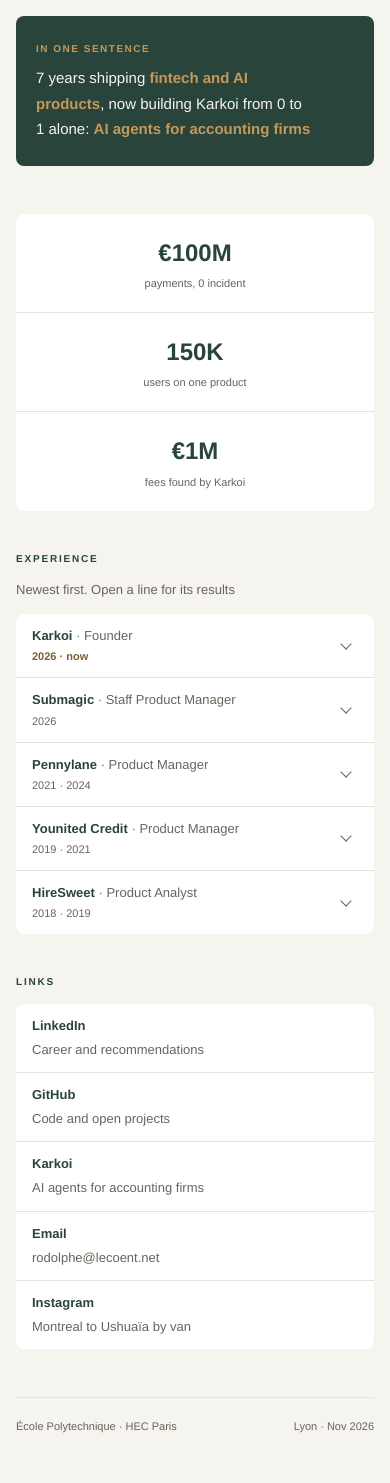
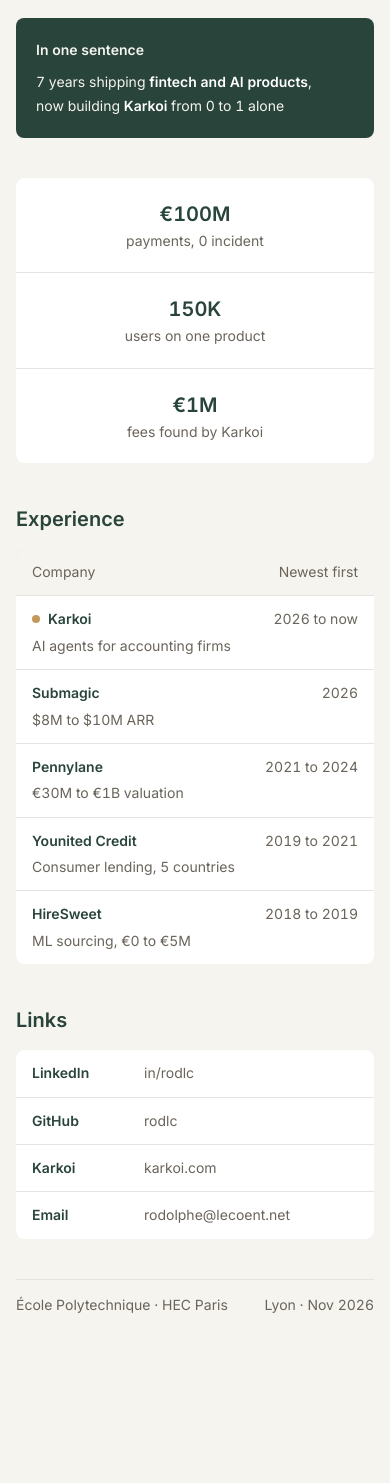
Before and after one commit to rodlc/profile, a plain HTML site: page index.html in a window 390 px wide. Shown: the part 108-1591 px from the top of the page. After the commit the page ends 1472 px from the top, so only its background shows below. Drawn offline with Linux system fonts and the light colour scheme.

Commit message:
Profile: Scorecard per the artifact design system

```diff
--- a/index.html
+++ b/index.html
@@ -5,76 +5,67 @@
 <meta name="viewport" content="width=device-width, initial-scale=1, viewport-fit=cover">
 <title>Rodolphe Le Coent</title>
 <meta name="description" content="Staff Product Manager and founder of Karkoi. Fintech and AI products at Pennylane, Younited Credit and Submagic">
+<link rel="preconnect" href="https://fonts.googleapis.com">
+<link rel="preconnect" href="https://fonts.gstatic.com" crossorigin>
+<link href="https://fonts.googleapis.com/css2?family=Inter:wght@400;600&display=swap" rel="stylesheet">
 <style>
-/* Layout: scorecard stack on lin, 640px, grège 1px separators, experience rows unfold into their key results. Karkoi palette, light only by design */
+/* Layout: Scorecard stack on lin, 640px, grège 1px separators, one component per section. Karkoi palette, light only by design */
 :root {
-  --sauge: #29443A; --sauge-tint: #EEF3EF; --ocre: #C4985A; --ocre-dark: #7D5E33;
-  --encre: #1A1A18; --taupe: #6A645B; --grege: #E6E3DE; --lin: #F5F4EF; --white: #FFFFFF;
   color-scheme: light;
+  --sauge: #29443A; --sauge-tint: #EEF3EF; --ocre: #C4985A;
+  --encre: #1A1A18; --taupe: #6A645B; --grege: #E6E3DE;
+  --lin: #F5F4EF; --white: #FFFFFF;
 }
 * { margin: 0; padding: 0; box-sizing: border-box; }
-body { font-family: 'Avenir Next', 'Avenir', 'Helvetica Neue', 'Segoe UI', sans-serif; background: var(--lin); color: var(--encre); line-height: 1.55; font-size: 13px; -webkit-font-smoothing: antialiased; }
+body { background: var(--lin); color: var(--encre); font: 400 14px/1.6 'Inter', system-ui, sans-serif; font-variant-numeric: tabular-nums; -webkit-font-smoothing: antialiased; }
 a { color: inherit; text-decoration: none; }
-a:focus-visible, summary:focus-visible { outline: 2px solid var(--ocre); outline-offset: 2px; }
-.page { max-width: 640px; margin: 0 auto; padding-inline: max(28px, env(safe-area-inset-left, 0px)) max(28px, env(safe-area-inset-right, 0px)); padding-block: 56px 72px; }
+a:focus-visible { outline: 2px solid var(--ocre); outline-offset: 2px; }
 
-.header { display: grid; grid-template-columns: 56px 1fr; gap: 16px; align-items: center; margin-bottom: 28px; }
-.photo { width: 56px; height: 56px; border-radius: 99px; object-fit: cover; display: block; }
-.logo { font-size: 24px; font-weight: 700; color: var(--sauge); letter-spacing: -0.02em; margin-bottom: 4px; }
-.tagline { font-size: 15px; color: var(--taupe); }
+.page { max-width: 640px; margin: 0 auto; padding-inline: max(28px, env(safe-area-inset-left, 0px)) max(28px, env(safe-area-inset-right, 0px)); padding-block: 56px 72px; display: flex; flex-direction: column; gap: 40px; }
 
-.pitch { background: var(--sauge); color: var(--lin); padding: 28px 32px; border-radius: 8px; margin-bottom: 48px; font-size: 15px; line-height: 1.7; text-wrap: balance; }
-.pitch strong { color: var(--ocre); font-weight: 600; }
-.pitch .label { display: block; font-size: 10px; font-weight: 600; letter-spacing: 1.5px; text-transform: uppercase; color: var(--ocre); margin-bottom: 8px; }
+.header { display: flex; align-items: center; gap: 16px; }
+.photo { width: 48px; height: 48px; border-radius: 99px; object-fit: cover; display: block; flex: none; }
+.logo { font-size: 20px; font-weight: 600; color: var(--sauge); }
+.tagline { color: var(--taupe); }
 
-.s { margin-bottom: 40px; display: flex; flex-direction: column; gap: 14px; min-width: 0; }
-.s-title { font-size: 10px; font-weight: 700; letter-spacing: 1.8px; text-transform: uppercase; color: var(--sauge); }
-.lead { font-size: 13px; color: var(--taupe); }
+.pitch { background: var(--sauge); color: var(--lin); border-radius: 8px; padding: 24px 28px; line-height: 1.7; text-wrap: balance; }
+.pitch .label { display: block; font-weight: 600; margin-bottom: 8px; }
+.pitch strong { color: var(--white); font-weight: 600; }
 
 .box { display: grid; gap: 1px; background: var(--grege); border-radius: 8px; overflow: hidden; }
 .metrics { grid-template-columns: repeat(3, 1fr); }
-.m { background: var(--white); text-align: center; padding: 20px 12px; }
-.m-val { font-size: 24px; font-weight: 700; color: var(--sauge); font-variant-numeric: tabular-nums; }
-.m-label { font-size: 11px; color: var(--taupe); margin-top: 4px; }
+.m { background: var(--white); padding: 20px 16px; text-align: center; }
+.m-val { font-size: 20px; font-weight: 600; color: var(--sauge); }
+.m-label { color: var(--taupe); }
+
+.s { display: flex; flex-direction: column; gap: 14px; min-width: 0; }
+.s-title { font-size: 20px; font-weight: 600; color: var(--sauge); }
 
 .rows { display: flex; flex-direction: column; gap: 1px; background: var(--grege); border-radius: 8px; overflow: hidden; }
-.xp { background: var(--white); }
-.xp summary { list-style: none; cursor: pointer; display: grid; grid-template-columns: 1fr auto 16px; gap: 16px; align-items: center; padding: 14px 20px; }
-.xp summary::-webkit-details-marker { display: none; }
-.xp summary:hover { background: var(--sauge-tint); }
-.xp[open] summary { background: var(--sauge-tint); }
-.xp-name { font-weight: 600; color: var(--sauge); }
-.xp-role { color: var(--taupe); }
-.xp-years { font-size: 11px; color: var(--taupe); font-variant-numeric: tabular-nums; white-space: nowrap; }
-.xp-years.now { color: var(--ocre-dark); font-weight: 600; }
-.chev { width: 8px; height: 8px; border-right: 1.5px solid var(--taupe); border-bottom: 1.5px solid var(--taupe); transform: rotate(45deg); margin-top: -4px; transition: transform .15s; }
-.xp[open] .chev { transform: rotate(-135deg); margin-top: 4px; }
-.xp-body { padding: 4px 20px 16px; display: flex; flex-direction: column; gap: 12px; }
-.xp-context { color: var(--taupe); }
-.comps { grid-template-columns: repeat(3, 1fr); }
-.comp { background: var(--white); padding: 12px 14px; display: flex; flex-direction: column; gap: 2px; min-width: 0; }
-.comp-name { font-size: 12px; font-weight: 600; color: var(--sauge); }
-.comp-val { font-size: 20px; font-weight: 700; color: var(--ocre-dark); font-variant-numeric: tabular-nums; }
-.comp-sub { font-size: 11px; color: var(--taupe); }
+.p-row { display: grid; grid-template-columns: 140px 1fr 96px; gap: 16px; align-items: baseline; background: var(--white); padding: 12px 20px; }
+.p-head { background: var(--lin); color: var(--taupe); }
+.p-name { font-weight: 600; color: var(--sauge); }
+.p-desc { color: var(--taupe); min-width: 0; }
+.p-years { text-align: right; color: var(--taupe); white-space: nowrap; }
+.p-head .p-name, .p-head .p-desc, .p-head .p-years { font-weight: 400; color: var(--taupe); }
+.dot { display: inline-block; width: 8px; height: 8px; border-radius: 99px; background: var(--ocre); margin-right: 8px; vertical-align: 1px; }
 
 .pos { display: flex; flex-direction: column; gap: 1px; background: var(--grege); border-radius: 8px; overflow: hidden; }
-.pos-item { display: grid; grid-template-columns: 180px 1fr; gap: 16px; background: var(--white); padding: 14px 20px; }
+.pos-item { display: grid; grid-template-columns: 140px 1fr; gap: 16px; background: var(--white); padding: 12px 20px; }
 .pos-item:hover { background: var(--sauge-tint); }
 .pos-name { font-weight: 600; color: var(--sauge); }
 .pos-desc { color: var(--taupe); min-width: 0; overflow-wrap: anywhere; }
 
-.footer { margin-top: 48px; padding-top: 20px; border-top: 1px solid var(--grege); font-size: 11px; color: var(--taupe); display: flex; justify-content: space-between; gap: 16px; flex-wrap: wrap; }
+.footer { display: flex; justify-content: space-between; gap: 16px; flex-wrap: wrap; color: var(--taupe); border-top: 1px solid var(--grege); padding-top: 14px; }
 
-@media (prefers-reduced-motion: reduce) { .chev { transition: none; } }
 @media (max-width: 560px) {
   .page { padding-inline: max(16px, env(safe-area-inset-left, 0px)) max(16px, env(safe-area-inset-right, 0px)); padding-block: 32px 48px; }
-  .pitch { padding: 24px 20px; }
-  .metrics, .comps { grid-template-columns: 1fr; }
-  .xp summary { grid-template-columns: 1fr 16px; gap: 2px 16px; padding: 12px 16px; }
-  .xp-years { grid-column: 1; }
-  .chev { grid-row: 1 / span 2; grid-column: 2; }
-  .xp-body { padding: 4px 16px 16px; }
-  .pos-item { grid-template-columns: 1fr; gap: 4px; padding: 12px 16px; }
+  .pitch { padding: 20px; }
+  .metrics { grid-template-columns: 1fr; }
+  .p-row { grid-template-columns: 1fr auto; gap: 4px 16px; padding: 12px 16px; }
+  .p-desc { grid-column: 1 / -1; grid-row: 2; }
+  .p-head .p-desc { display: none; }
+  .pos-item { grid-template-columns: 96px 1fr; padding: 12px 16px; }
 }
 </style>
 </head>
@@ -90,87 +81,34 @@ a:focus-visible, summary:focus-visible { outline: 2px solid var(--ocre); outline
 
   <section class="pitch">
     <span class="label">In one sentence</span>
-    7 years shipping <strong>fintech and AI products</strong>, now building Karkoi from 0 to 1 alone: <strong>AI agents for accounting firms</strong>
+    7 years shipping <strong>fintech and AI products</strong>, now building <strong>Karkoi</strong> from 0 to 1 alone
   </section>
 
-  <section class="s">
-    <div class="box metrics">
-      <div class="m"><div class="m-val">€100M</div><div class="m-label">payments, 0 incident</div></div>
-      <div class="m"><div class="m-val">150K</div><div class="m-label">users on one product</div></div>
-      <div class="m"><div class="m-val">€1M</div><div class="m-label">fees found by Karkoi</div></div>
-    </div>
+  <section class="box metrics" aria-label="Key figures">
+    <div class="m"><div class="m-val">€100M</div><div class="m-label">payments, 0 incident</div></div>
+    <div class="m"><div class="m-val">150K</div><div class="m-label">users on one product</div></div>
+    <div class="m"><div class="m-val">€1M</div><div class="m-label">fees found by Karkoi</div></div>
   </section>
 
   <section class="s">
     <h2 class="s-title">Experience</h2>
-    <div class="lead">Newest first. Open a line for its results</div>
     <div class="rows">
-      <details class="xp">
-        <summary><div><span class="xp-name">Karkoi</span> <span class="xp-role">· Founder</span></div><span class="xp-years now">2026 · now</span><span class="chev" aria-hidden="true"></span></summary>
-        <div class="xp-body">
-          <div class="xp-context">AI agents that surface advisory missions across accounting portfolios. Product and code, built alone</div>
-          <div class="box comps">
-            <div class="comp"><div class="comp-name">Detection</div><div class="comp-val">€1M</div><div class="comp-sub">fees on a 500-company pilot</div></div>
-            <div class="comp"><div class="comp-name">Categories</div><div class="comp-val">5</div><div class="comp-sub">advisory missions</div></div>
-            <div class="comp"><div class="comp-name">Harness</div><div class="comp-val">100%</div><div class="comp-sub">computations explained</div></div>
-          </div>
-        </div>
-      </details>
-      <details class="xp">
-        <summary><div><span class="xp-name">Submagic</span> <span class="xp-role">· Staff Product Manager</span></div><span class="xp-years">2026</span><span class="chev" aria-hidden="true"></span></summary>
-        <div class="xp-body">
-          <div class="xp-context">$8M to $10M ARR. AI growth experimentation from zero with Claude Code and PostHog</div>
-          <div class="box comps">
-            <div class="comp"><div class="comp-name">Paywall</div><div class="comp-val">+50%</div><div class="comp-sub">subscriptions, +30% new MRR</div></div>
-            <div class="comp"><div class="comp-name">AI onboarding</div><div class="comp-val">+30%</div><div class="comp-sub">subscriptions, +15% new MRR</div></div>
-            <div class="comp"><div class="comp-name">Credits pricing</div><div class="comp-val">+100%</div><div class="comp-sub">expansion MRR, −10% churn</div></div>
-          </div>
-        </div>
-      </details>
-      <details class="xp">
-        <summary><div><span class="xp-name">Pennylane</span> <span class="xp-role">· Product Manager</span></div><span class="xp-years">2021 · 2024</span><span class="chev" aria-hidden="true"></span></summary>
-        <div class="xp-body">
-          <div class="xp-context">€30M to €1B valuation. Among the first PMs of the financial B2B SaaS</div>
-          <div class="box comps">
-            <div class="comp"><div class="comp-name">Payment APIs</div><div class="comp-val">€100M</div><div class="comp-sub">processed, 0 incident</div></div>
-            <div class="comp"><div class="comp-name">Expenses</div><div class="comp-val">150K</div><div class="comp-sub">users, AI tagging</div></div>
-            <div class="comp"><div class="comp-name">Mobile</div><div class="comp-val">4.7★</div><div class="comp-sub">10K users, iOS and Android</div></div>
-          </div>
-        </div>
-      </details>
-      <details class="xp">
-        <summary><div><span class="xp-name">Younited Credit</span> <span class="xp-role">· Product Manager</span></div><span class="xp-years">2019 · 2021</span><span class="chev" aria-hidden="true"></span></summary>
-        <div class="xp-body">
-          <div class="xp-context">€400M+ valuation. Customer account and internal CRM of a consumer lender</div>
-          <div class="box comps">
-            <div class="comp"><div class="comp-name">User account</div><div class="comp-val">+300%</div><div class="comp-sub">users</div></div>
-            <div class="comp"><div class="comp-name">Internal CRM</div><div class="comp-val">5</div><div class="comp-sub">countries, from 0 to 1</div></div>
-            <div class="comp"><div class="comp-name">Self-service</div><div class="comp-val">−90%</div><div class="comp-sub">calls and emails</div></div>
-          </div>
-        </div>
-      </details>
-      <details class="xp">
-        <summary><div><span class="xp-name">HireSweet</span> <span class="xp-role">· Product Analyst</span></div><span class="xp-years">2018 · 2019</span><span class="chev" aria-hidden="true"></span></summary>
-        <div class="xp-body">
-          <div class="xp-context">€0 to €5M valuation. Operations and ML engine iterations</div>
-          <div class="box comps">
-            <div class="comp"><div class="comp-name">Sourcing</div><div class="comp-val">500+</div><div class="comp-sub">candidates via ML campaigns</div></div>
-            <div class="comp"><div class="comp-name">Team</div><div class="comp-val">3</div><div class="comp-sub">hires onboarded</div></div>
-            <div class="comp"><div class="comp-name">Dashboards</div><div class="comp-val">10</div><div class="comp-sub">internal users</div></div>
-          </div>
-        </div>
-      </details>
+      <div class="p-row p-head"><span class="p-name">Company</span><span class="p-desc">Key result</span><span class="p-years">Newest first</span></div>
+      <div class="p-row"><span class="p-name"><span class="dot" aria-hidden="true"></span>Karkoi</span><span class="p-desc">AI agents for accounting firms</span><span class="p-years">2026 to now</span></div>
+      <div class="p-row"><span class="p-name">Submagic</span><span class="p-desc">$8M to $10M ARR</span><span class="p-years">2026</span></div>
+      <div class="p-row"><span class="p-name">Pennylane</span><span class="p-desc">€30M to €1B valuation</span><span class="p-years">2021 to 2024</span></div>
+      <div class="p-row"><span class="p-name">Younited Credit</span><span class="p-desc">Consumer lending, 5 countries</span><span class="p-years">2019 to 2021</span></div>
+      <div class="p-row"><span class="p-name">HireSweet</span><span class="p-desc">ML sourcing, €0 to €5M</span><span class="p-years">2018 to 2019</span></div>
     </div>
   </section>
 
   <section class="s">
     <h2 class="s-title">Links</h2>
     <div class="pos">
-      <a class="pos-item" href="https://www.linkedin.com/in/rodlc/" target="_blank" rel="noopener"><span class="pos-name">LinkedIn</span><span class="pos-desc">Career and recommendations</span></a>
-      <a class="pos-item" href="https://github.com/rodlc" target="_blank" rel="noopener"><span class="pos-name">GitHub</span><span class="pos-desc">Code and open projects</span></a>
-      <a class="pos-item" href="https://karkoi.com" target="_blank" rel="noopener"><span class="pos-name">Karkoi</span><span class="pos-desc">AI agents for accounting firms</span></a>
+      <a class="pos-item" href="https://www.linkedin.com/in/rodlc/" target="_blank" rel="noopener"><span class="pos-name">LinkedIn</span><span class="pos-desc">in/rodlc</span></a>
+      <a class="pos-item" href="https://github.com/rodlc" target="_blank" rel="noopener"><span class="pos-name">GitHub</span><span class="pos-desc">rodlc</span></a>
+      <a class="pos-item" href="https://karkoi.com" target="_blank" rel="noopener"><span class="pos-name">Karkoi</span><span class="pos-desc">karkoi.com</span></a>
       <a class="pos-item" href="mailto:rodolphe@lecoent.net"><span class="pos-name">Email</span><span class="pos-desc">rodolphe@lecoent.net</span></a>
-      <a class="pos-item" href="https://www.instagram.com/highway_to_zen/" target="_blank" rel="noopener"><span class="pos-name">Instagram</span><span class="pos-desc">Montreal to Ushuaïa by van</span></a>
     </div>
   </section>
 
```
